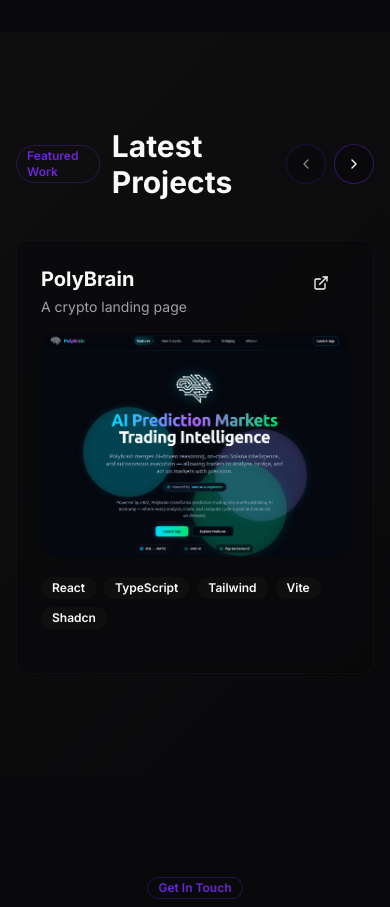
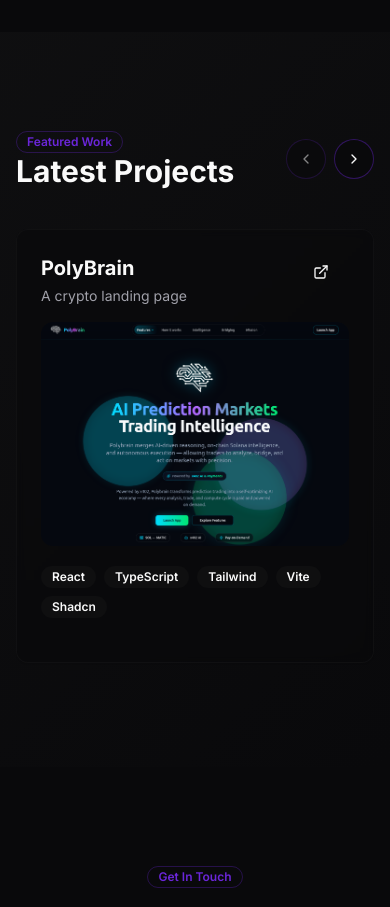
Before and after one commit to AQA20/portfolio, a React (Vite) app: page / in a window 390 px wide. Shown: the part 4520-5427 px from the top of the page. Built offline with nearby package versions, Linux system fonts and the light colour scheme.

Commit message:
Fix lightbox library

```diff
--- a/package.json
+++ b/package.json
@@ -52,6 +52,7 @@
     "react-day-picker": "^8.10.1",
     "react-dom": "^18.3.1",
     "react-hook-form": "^7.61.1",
+    "react-image-lightbox": "^5.1.4",
     "react-resizable-panels": "^2.1.9",
     "react-router-dom": "^6.30.1",
     "recharts": "^2.15.4",
--- a/src/components/Projects.tsx
+++ b/src/components/Projects.tsx
@@ -182,7 +182,7 @@ export default function ProjectsSection() {
     <section id="projects" className="py-24 bg-gradient-secondary">
       <div className="max-w-7xl mx-auto px-4 sm:px-6 lg:px-8">
         <div className="mb-10 flex items-center justify-between gap-4">
-          <div className="flex items-center gap-3">
+          <div className="md:flex items-center gap-3">
             <Badge variant="outline" className="text-primary border-primary/30">
               Featured Work
             </Badge>
```
Also changed, not shown: 2 other files (tests, documents, lock files or other folders).
